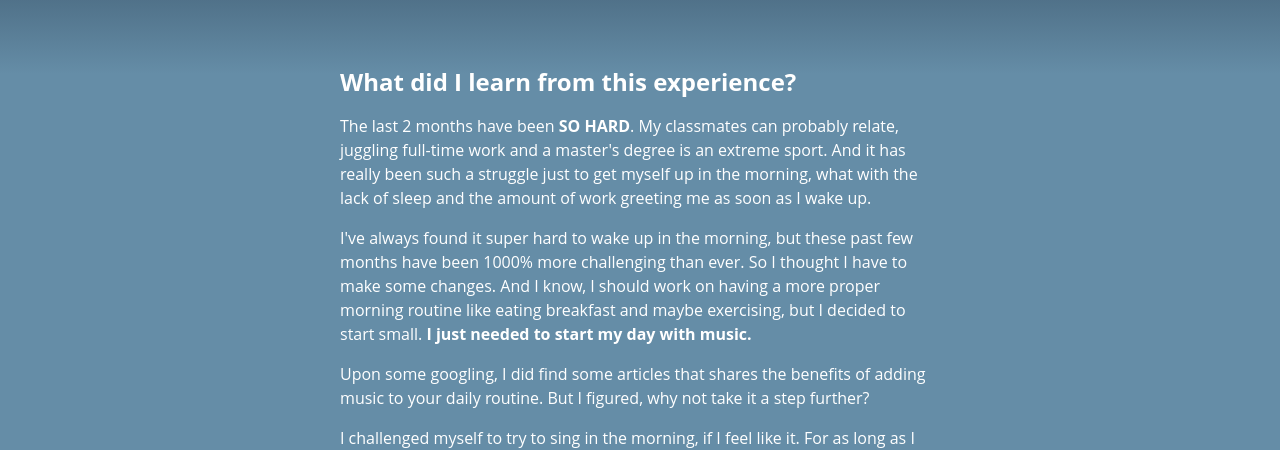
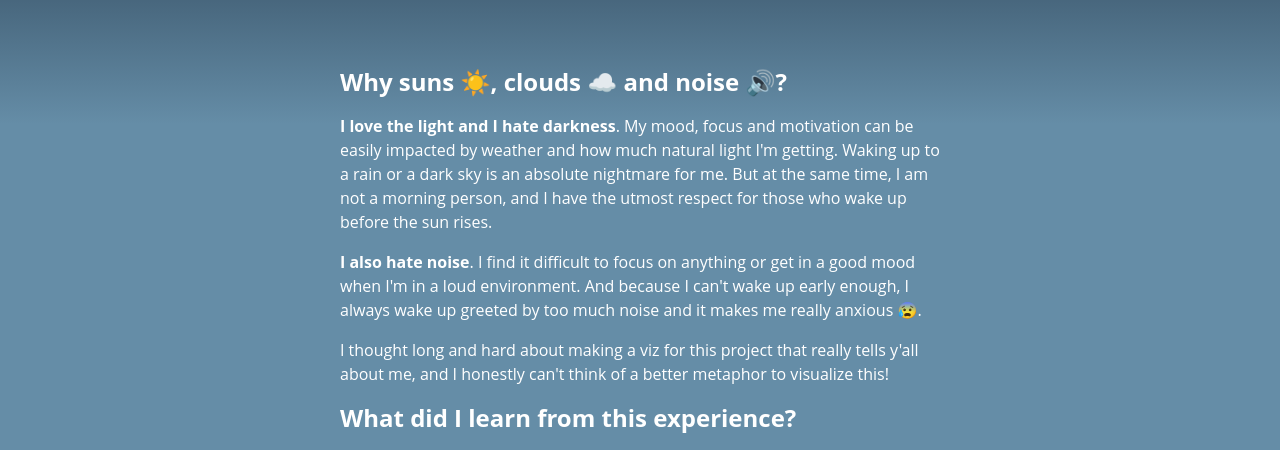
Before and after one commit to stephadeline/60-days-songs, a Svelte app: page / in a window 1280 px wide. Shown: the part 166-616 px from the top of the page. Built offline with nearby package versions, Linux system fonts and the light colour scheme.

Commit message:
add concept

```diff
--- a/src/App.svelte
+++ b/src/App.svelte
@@ -205,8 +205,7 @@
         <div class="scrolly-text">
           <p>
             The from Jan 26 through March 26, I tracked how crappy I felt in the
-            morning on <strong>a scale of 0 to 4 clouds</strong>. The more
-            clouds there are, the worse I felt.
+            morning on <strong>a scale of 0 to 4 clouds</strong>. Four clouds mean I had absolutely no motivation to wake up that morning, and zero clouds mean I was super pumped about the day.
           </p>
           <p>
             Some days are better than others, but <strong
@@ -445,6 +444,16 @@
   </Scroller>
 
   <div class="about">
+    <h2>Why suns ☀️, clouds ☁️ and noise 🔊?</h2>
+    <p>
+      <strong>I love the light and I hate darkness</strong>. My mood, focus and motivation can be easily impacted by weather and how much natural light I'm getting. Waking up to a rain or a dark sky is an absolute nightmare for me. But at the same time, I am not a morning person, and I have the utmost respect for those who wake up before the sun rises.
+    </p>
+    <p>
+      <strong>I also hate noise</strong>. I find it difficult to focus on anything or get in a good mood when I'm in a loud environment. And because I can't wake up early enough, I always wake up greeted by too much noise and it makes me really anxious 😰.
+    </p>
+    <p>
+      I thought long and hard about making a viz for this project that really tells y'all about me, and I honestly can't think of a better metaphor to visualize this!
+    </p>
     <h2>What did I learn from this experience?</h2>
     <p>
       The last 2 months have been <strong>SO HARD</strong>. My classmates can
```
